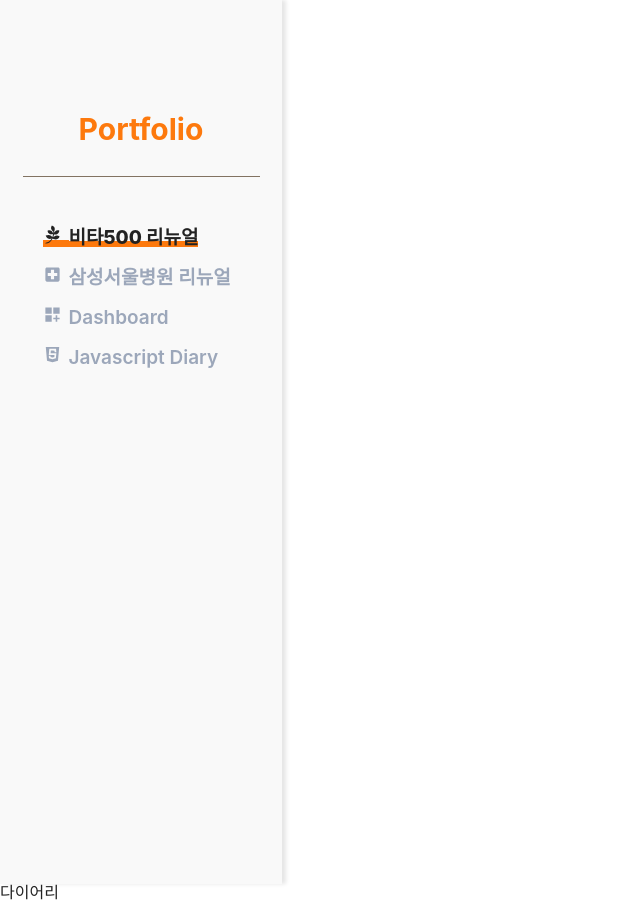
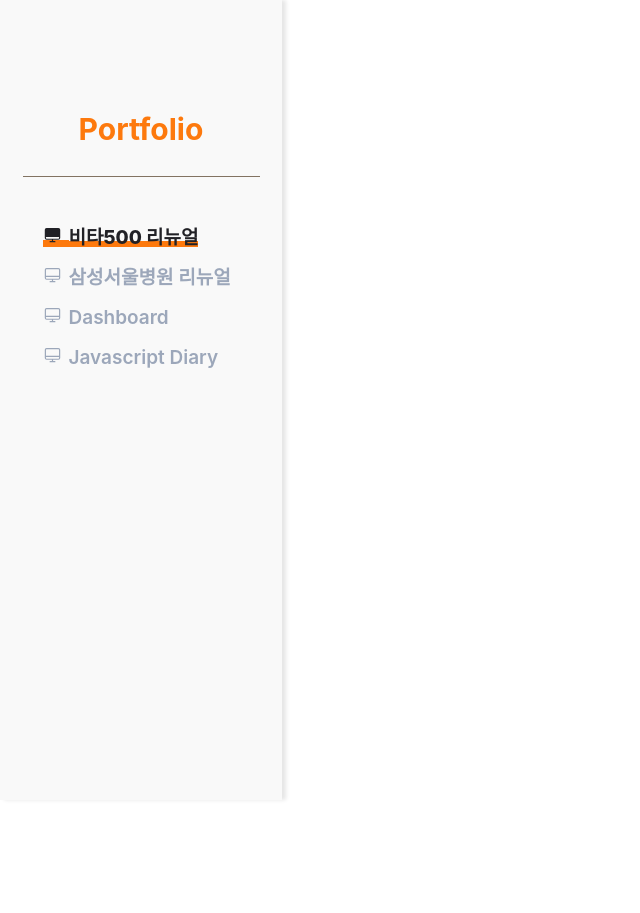
Before and after one commit to hyeeons/portfolio, a React (Create React App) app: page /jsdiary in a window 1280 px wide. Shown: the whole page, without its empty margins (0-640 px from the left). Built offline with nearby package versions, Linux system fonts and the light colour scheme; a web font is replaced by a local one.

Commit message:
포트폴리오 iframe 작업

```diff
--- /dev/null
+++ b/src/components/layout/Comment.jsx
@@ -0,0 +1,24 @@
+import styled from "styled-components";
+
+const ComtBox = () => {
+  return (
+    <ComtWrap>
+      <div className="cont">
+        <h2>비타500 리뉴얼 사이트</h2>
+        <h3>비타500 브랜드 페이지 디자인 및 사이트 제작</h3>
+        <p>100% 개인작업</p>
+        <div className="comment-2">
+          <p>PC & Mobile</p>
+          <p>비타500 </p>
+        </div>
+      </div>
+    </ComtWrap>
+  );
+};
+const ComtWrap = styled.div`
+  width: 30%;
+  height: 100vh;
+  background-color: lightcoral;
+`;
+
+export default ComtBox;
--- a/src/components/layout/Gnb.jsx
+++ b/src/components/layout/Gnb.jsx
@@ -1,10 +1,11 @@
 import styled from "styled-components";
 import { Link } from "react-router-dom";
 import theme from "../../themes/theme";
-import { FaPagelines } from "react-icons/fa";
-import { MdLocalHospital } from "react-icons/md";
-import { MdDashboardCustomize } from "react-icons/md";
-import { DiJavascript } from "react-icons/di";
+import { PiDesktop } from "react-icons/pi";
+import { PiDesktopFill } from "react-icons/pi";
+import { RiPagesFill } from "react-icons/ri";
+import { FaPager } from "react-icons/fa";
+
 import { useState } from "react";
 
 const Gnb = () => {
@@ -13,26 +14,26 @@ const Gnb = () => {
   const MenuArr = [
     {
       path: "/vita500",
-      icon: <FaPagelines />,
+      //   icon: <PiDesktopFill />,
       text: "비타500 리뉴얼",
       color: "orangeVita",
     },
     {
       path: "/samsunghospital",
-      icon: <MdLocalHospital />,
+      //   icon: <PiDesktop />,
       text: "삼성서울병원 리뉴얼",
       color: "blueSamsung",
     },
 
     {
       path: "/dashboard",
-      icon: <MdDashboardCustomize />,
+      //   icon: <PiDesktop />,
       text: "Dashboard",
       color: "green",
     },
     {
       path: "/jsdiary",
-      icon: <DiJavascript />,
+      //   icon: <PiDesktop />,
       text: "Javascript Diary",
       color: "red",
     },
@@ -62,6 +63,7 @@ const Gnb = () => {
   };
   return (
     <GnbWrap>
+      <div className="gnbcontainer">
         <div className="header">
           <h1 style={{ color: SelectColor() }}>Portfolio</h1>
         </div>
@@ -76,34 +78,17 @@ const Gnb = () => {
                 }}
               >
                 <div className="menu-box">
-                <div
-                  className="menu menu-icon"
-                  style={SelectText(index)}
-                  //   style={{
-                  //     color:
-                  //       isSelected === index
-                  //         ? SelectColor()
-                  //         : theme.colors.grayDefault,
-                  //   }}
-                >
-                  {icon}
+                  <div className="menu menu-icon" style={SelectText(index)}>
+                    {isSelected === index ? <PiDesktopFill /> : <PiDesktop />}
                   </div>
-                <div
-                  className="menu menu-text"
-                  style={SelectText(index)}
-                  //   style={{
-                  //     color:
-                  //       isSelected === index
-                  //         ? theme.colors.txtDkNavy
-                  //         : theme.colors.grayDefault,
-                  //   }}
-                >
+                  <div className="menu menu-text" style={SelectText(index)}>
                     {text}
                   </div>
                 </div>
               </Link>
             </div>
           ))}
+        </div>
       </div>
     </GnbWrap>
   );
@@ -113,9 +98,14 @@ const GnbWrap = styled.div`
   background-color: ${theme.colors.grayF9};
   width: 282px;
   height: 100vh;
+  box-shadow: 4px 0px 4px rgba(0, 0, 0, 0.1);
+  position: absolute;
+  top: 0;
+  left: 0;
+  z-index: 100;
+  .gnbcontainer {
     padding-top: 84px;
-  box-shadow: 4px 0px 4px rgba(0, 0, 0, 0.1);
-
+  }
   .header {
     width: 237px;
     height: 92px;
--- /dev/null
+++ b/src/components/layout/SitePage.jsx
@@ -0,0 +1,42 @@
+import styled from "styled-components";
+import ComtBox from "./Comment";
+
+const SitePage = ({ iframeSrc }) => {
+  return (
+    <FlexBox>
+      <PageBox>
+        <iframe className="frame" src={iframeSrc}></iframe>
+      </PageBox>
+      <ComtBox />
+    </FlexBox>
+  );
+};
+
+const FlexBox = styled.div`
+  display: flex;
+`;
+const PageBox = styled.div`
+  width: 90%;
+  height: 100vh;
+  overflow: hidden;
+  margin-left: 283px;
+  /* background-color: lightblue; */
+  .frame {
+    width: 130%;
+    height: 125%;
+    border: 0;
+    -ms-transform: scale(0.8);
+    -moz-transform: scale(0.8);
+    -o-transform: scale(0.8);
+    -webkit-transform: scale(0.8);
+    transform: scale(0.8);
+
+    -ms-transform-origin: 0 0;
+    -moz-transform-origin: 0 0;
+    -o-transform-origin: 0 0;
+    -webkit-transform-origin: 0 0;
+    transform-origin: 0 0;
+  }
+`;
+
+export default SitePage;
--- a/src/themes/theme.js
+++ b/src/themes/theme.js
@@ -9,7 +9,7 @@ export const theme = {
     grayDefault: "#9CA7BA",
     gnbLine: "#827362",
     black: "#000",
-    txtdefault: "#222",
+    txtdefault: "#212126",
     txtDkNavy: "#384B6B",
     // 임시
     green: "#40B16A",
--- a/src/views/vita500/Vita500.jsx
+++ b/src/views/vita500/Vita500.jsx
@@ -1,5 +1,11 @@
+import SitePage from "../../components/layout/SitePage";
+
 const Vita500 = () => {
-  return <div>vita500</div>;
+  return (
+    <>
+      <SitePage iframeSrc="https://hyeeons.github.io/vita500/"></SitePage>
+    </>
+  );
 };
 
 export default Vita500;
```
Lines whose indentation alone changed are shown as unchanged.
